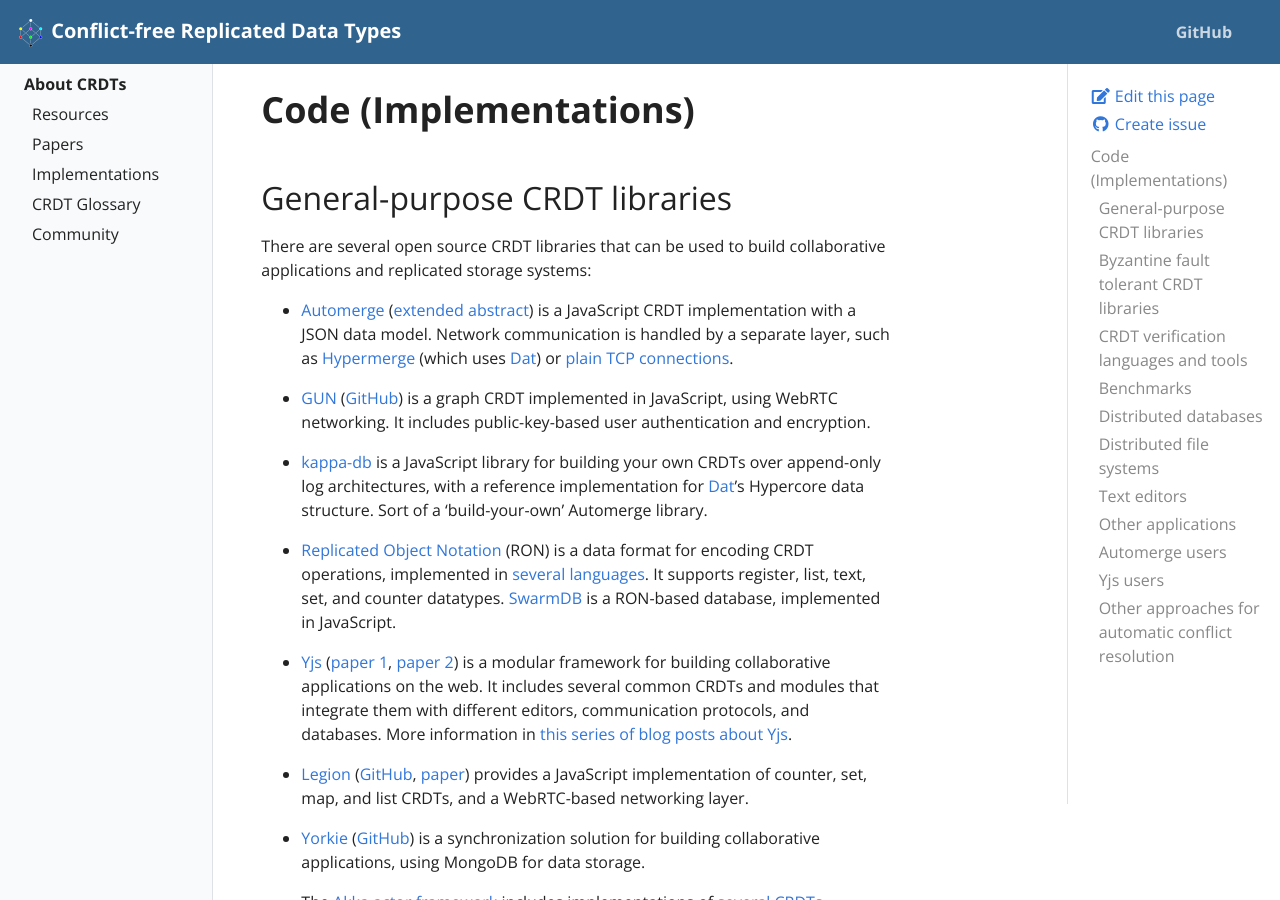
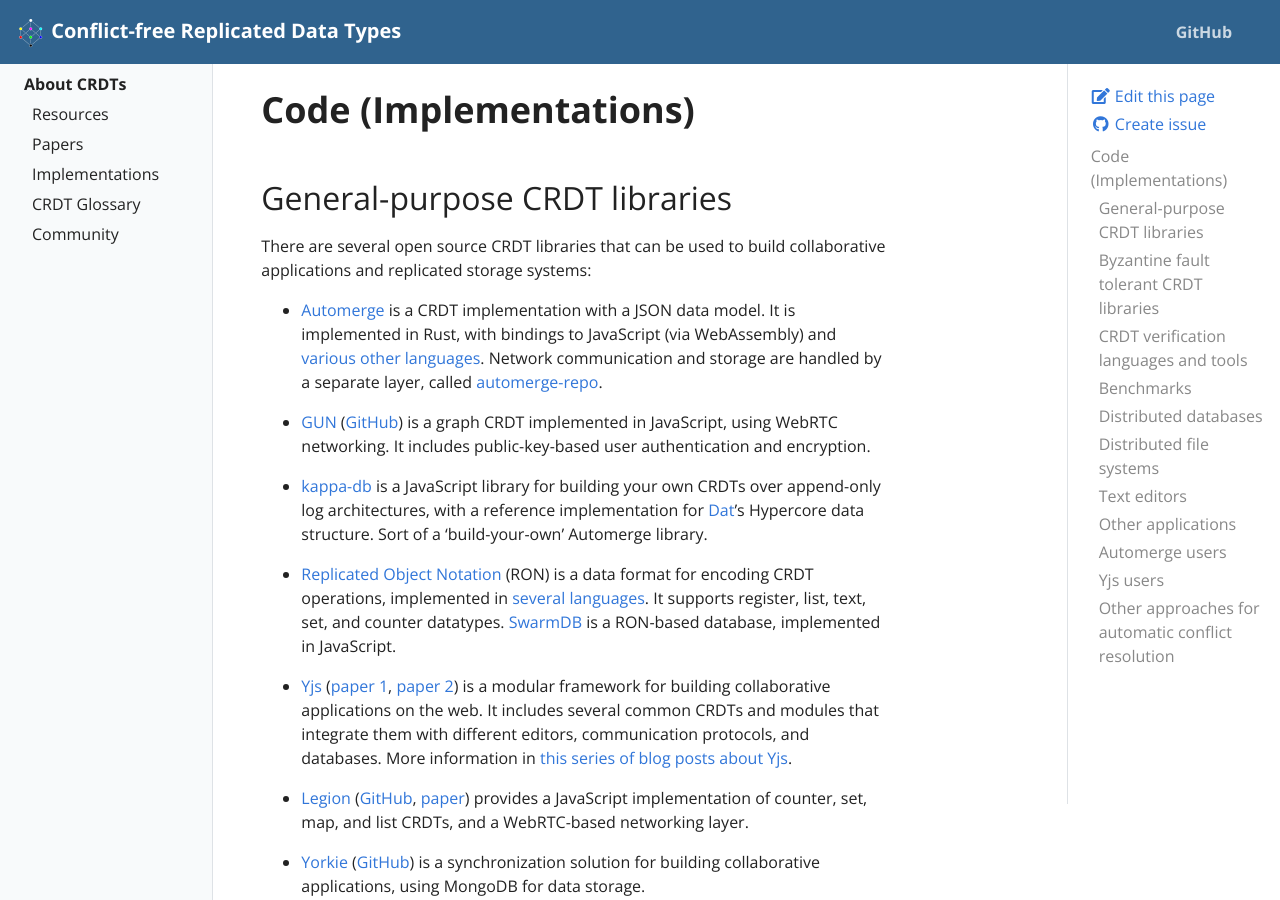
Before and after one commit to ept/crdt-website, a Jekyll site: the page built from pages/implementations.md, in a window 1280 px wide and 900 px high. Built offline with Jekyll 4.4.1, drawn with Linux system fonts in a browser that asks for light colours.

Commit message:
Update description of Automerge

```diff
--- a/pages/implementations.md
+++ b/pages/implementations.md
@@ -11,12 +11,11 @@ permalink: /implementations
 There are several open source CRDT libraries that can be used to build
 collaborative applications and replicated storage systems:
 
-* [Automerge](https://github.com/automerge/automerge)
-  ([extended abstract](https://mobiuk.org/abstract/S4-P5-Kleppmann-Automerge.pdf))
-  is a JavaScript CRDT implementation with a JSON data model. Network
-  communication is handled by a separate layer, such as
-  [Hypermerge](https://github.com/automerge/hypermerge) (which uses [Dat](https://docs.datproject.org/)) or
-  [plain TCP connections](https://github.com/automerge/automerge-net).
+* [Automerge](https://automerge.org/) is a CRDT implementation with a JSON data model.
+  It is implemented in Rust, with bindings to JavaScript (via WebAssembly) and
+  [various other languages](https://automerge.org/docs/api/). Network communication
+  and storage are handled by a separate layer, called
+  [automerge-repo](https://github.com/automerge/automerge-repo).
 
 * [GUN](https://gun.eco/) ([GitHub](https://github.com/amark/gun))
   is a graph CRDT implemented in JavaScript, using WebRTC networking.
```
